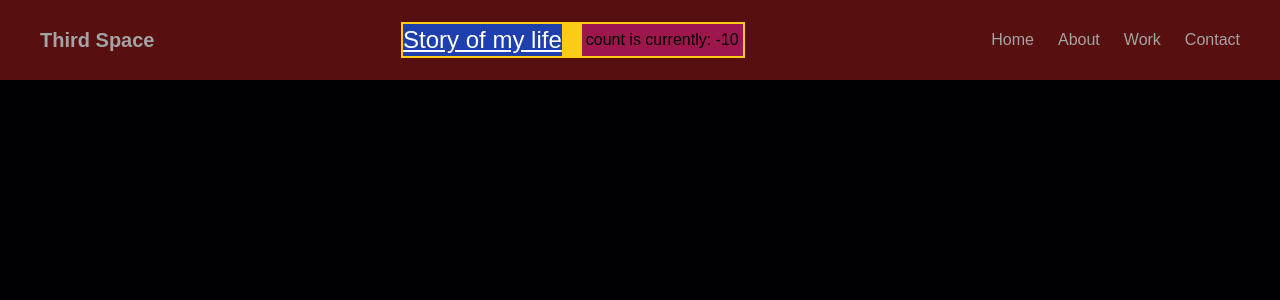
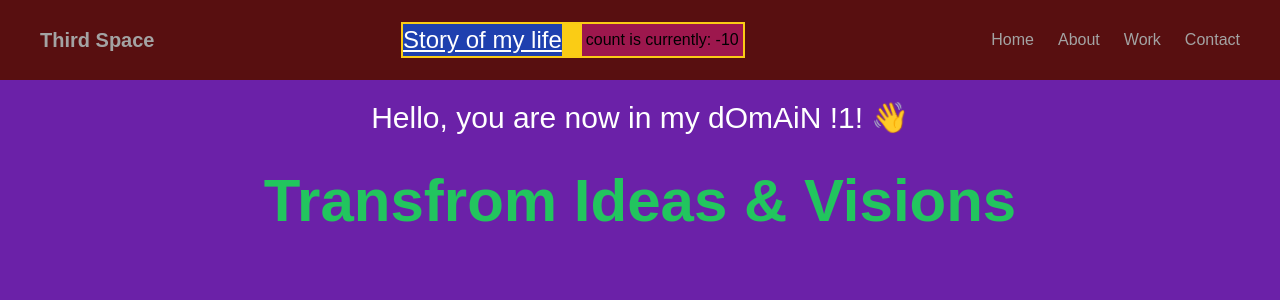
Before and after one commit to WackyChomp/third-space, a React (Vite) app: page / in a window 1280 px wide. Shown: the top 300 px of the page. Built offline with nearby package versions, Linux system fonts and the light colour scheme; a web font is replaced by a local one.

Commit message:
Created hero section (WIP) / added text styling in index.css

```diff
--- a/src/App.tsx
+++ b/src/App.tsx
@@ -1,5 +1,6 @@
 import React from 'react'
 import Navbar from './sections/Navbar'
+import Hero from './sections/Hero'
 
 type Props = {}
 
@@ -7,8 +8,9 @@
 
 
   return (
-    <main className='bg-blue-400'>
+    <main className='bg-purple-800'>
       <Navbar />
+      <Hero />
     </main>
   )
 }
--- a/src/index.css
+++ b/src/index.css
@@ -45,6 +45,10 @@
   /* button component */
   .btn {
     @apply flex gap-4 items-center justify-center cursor-pointer p-3 rounded-md bg-black-300  transition-all active:scale-95 text-white mx-auto;
+  }
+
+  .hero_tag{
+    @apply text-center xl:text-6xl  md:text-5xl sm:text-4xl text-3xl font-generalsans font-black !leading-normal
   }
 
 
--- /dev/null
+++ b/src/sections/Hero.tsx
@@ -0,0 +1,20 @@
+import React from 'react'
+
+type Props = {}
+
+const Hero = (props: Props) => {
+  return (
+    <section className="min-h-screen">
+      <div className="text-red-500 w-full mx-auto flex flex-col sm:mt-22 mt-20 c-space gap-5">
+        <p className='mt-5 sm:text-3xl text-2xl font-medium text-white text-center font-generalsans'>
+          Hello, you are now in my dOmAiN !1! <span className='waving-hand'>👋</span>
+        </p>
+        <p className='hero_tag text-green-500'>
+          Transfrom Ideas & Visions
+        </p>
+      </div>
+    </section>
+  )
+}
+
+export default Hero
```
